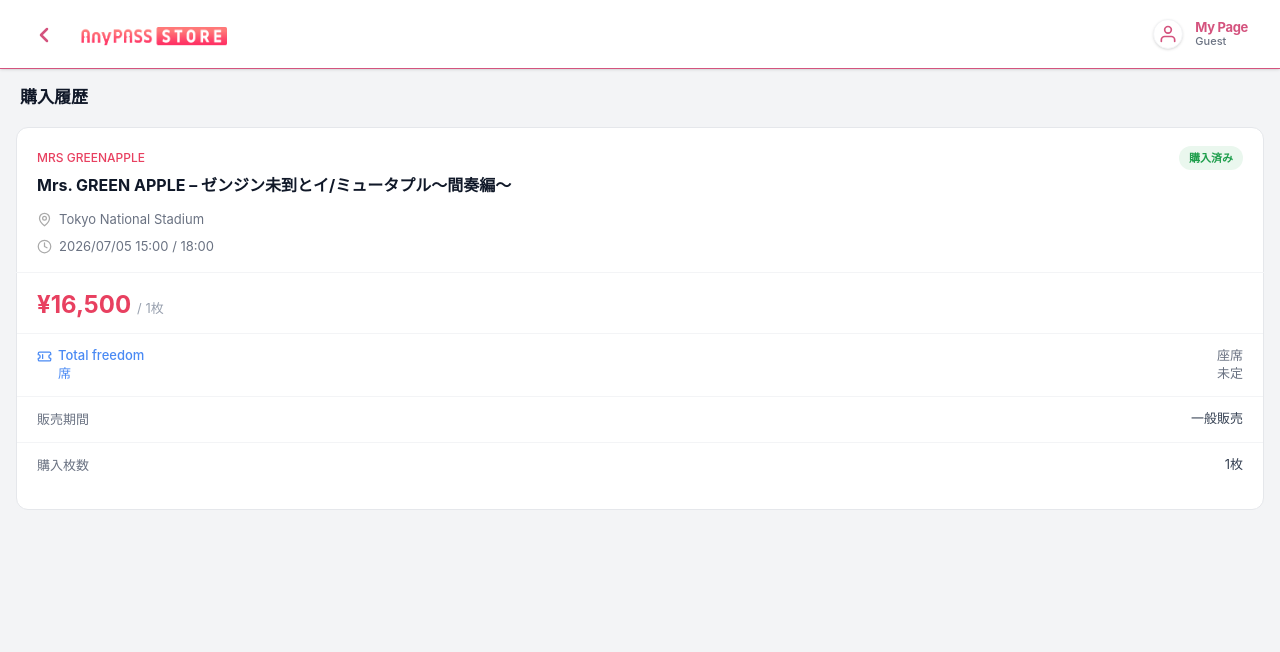
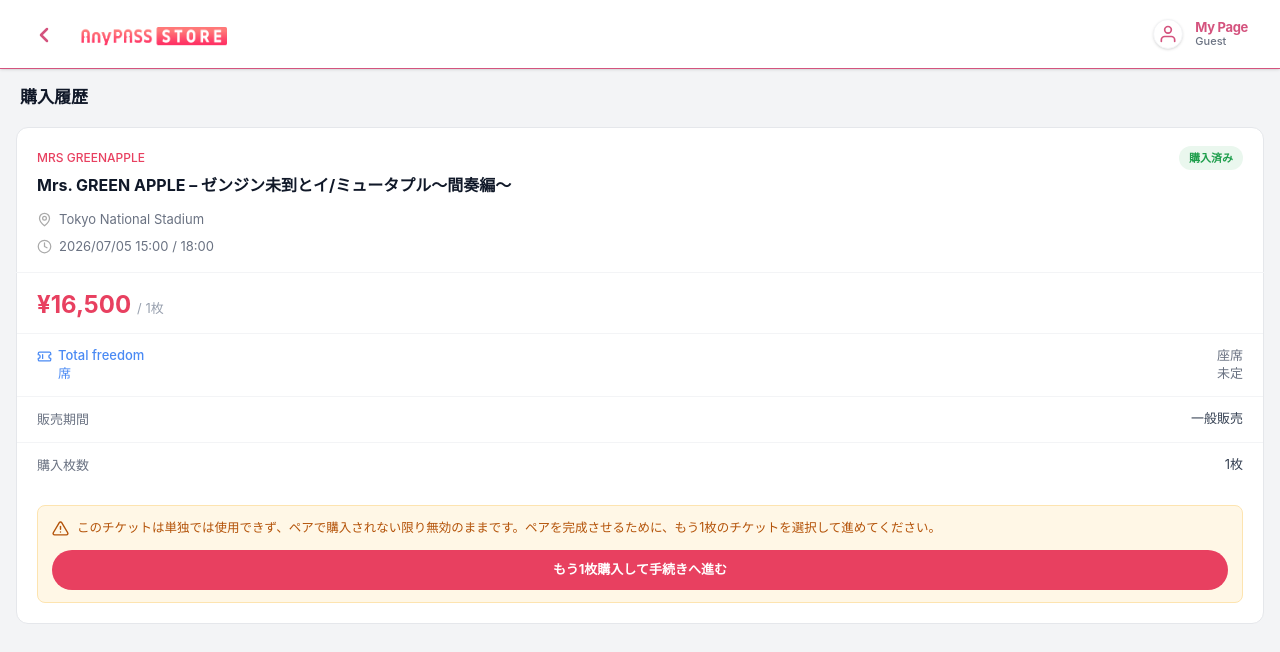
Before and after one commit to satoshikemboi/anypass, a React (Vite) app: page /history in a window 1280 px wide. Shown: the top 652 px of the page. Built offline with nearby package versions, Linux system fonts and the light colour scheme.

Commit message:
added ticket error

```diff
--- a/src/pages/History.jsx
+++ b/src/pages/History.jsx
@@ -1,7 +1,9 @@
 import React from "react";
+import { Link } from "react-router-dom";
 
 const PINK = "#E84060";
 const BLUE = "#4A8AF4";
+const AMBER = "#B45309";
 
 /* ── Icons ─────────────────────────────────────────────────── */
 
@@ -43,6 +45,21 @@
     >
       <path d="M2 9a3 3 0 0 1 0 6v2a2 2 0 0 0 2 2h16a2 2 0 0 0 2-2v-2a3 3 0 0 1 0-6V7a2 2 0 0 0-2-2H4a2 2 0 0 0-2 2Z" />
       <line x1="9" y1="9" x2="9" y2="15" />
+    </svg>
+  );
+}
+
+function AlertIcon() {
+  return (
+    <svg
+      width="17" height="17" viewBox="0 0 24 24"
+      fill="none" stroke={AMBER} strokeWidth="2"
+      strokeLinecap="round" strokeLinejoin="round"
+      aria-hidden="true" className="shrink-0 mt-0.5"
+    >
+      <path d="M10.29 3.86 1.82 18a2 2 0 0 0 1.71 3h16.94a2 2 0 0 0 1.71-3L13.71 3.86a2 2 0 0 0-3.42 0Z" />
+      <line x1="12" y1="9" x2="12" y2="13" />
+      <line x1="12" y1="17" x2="12.01" y2="17" />
     </svg>
   );
 }
@@ -141,6 +158,29 @@
       {/* Quantity */}
       <InfoRow label="購入枚数" value={quantityLabel} />
 
+      {/* Pairing requirement warning */}
+      {ticket.requiresPair && (
+        <div
+          className="mt-4 rounded-lg px-3.5 py-3"
+          style={{ background: "#FFF7E6", border: "1px solid #FDE4B0" }}
+        >
+          <div className="flex items-start gap-2">
+            <AlertIcon />
+            <p className="text-[12.5px] leading-relaxed" style={{ color: AMBER }}>
+            このチケットは単独では使用できず、ペアで購入されない限り無効のままです。ペアを完成させるために、もう1枚のチケットを選択して進めてください。
+            </p>
+          </div>
+          <Link
+            to="/"
+            state={{ selectedTickets: [ticket] }}
+            className="block w-full mt-3 py-2.5 rounded-full text-white font-bold text-[13px] text-center"
+            style={{ background: PINK }}
+          >
+            もう1枚購入して手続きへ進む
+          </Link>
+        </div>
+      )}
+
     </div>
   );
 }
@@ -158,6 +198,7 @@
     seatType: "Total freedom",
     salesPeriodText: "一般販売",
     seats: 1,
+    requiresPair: true,
   },
 ];
 
```
